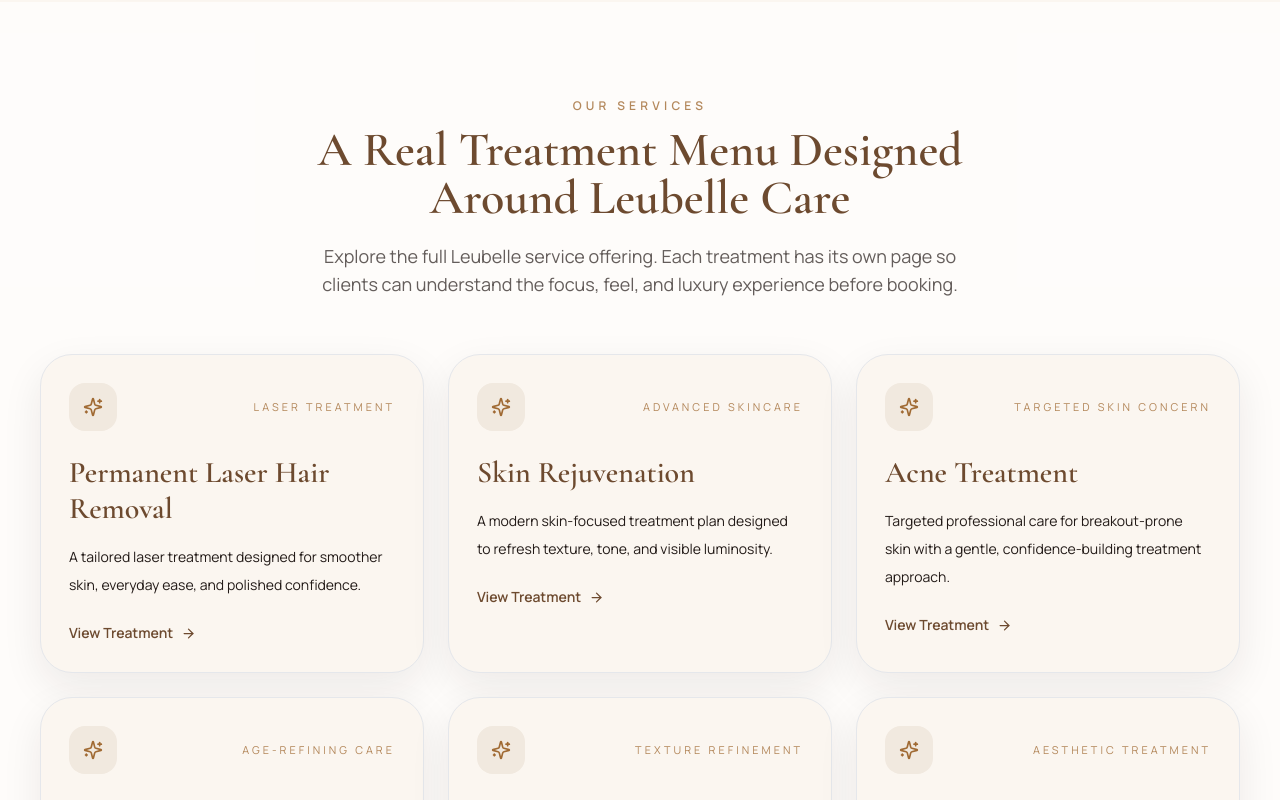
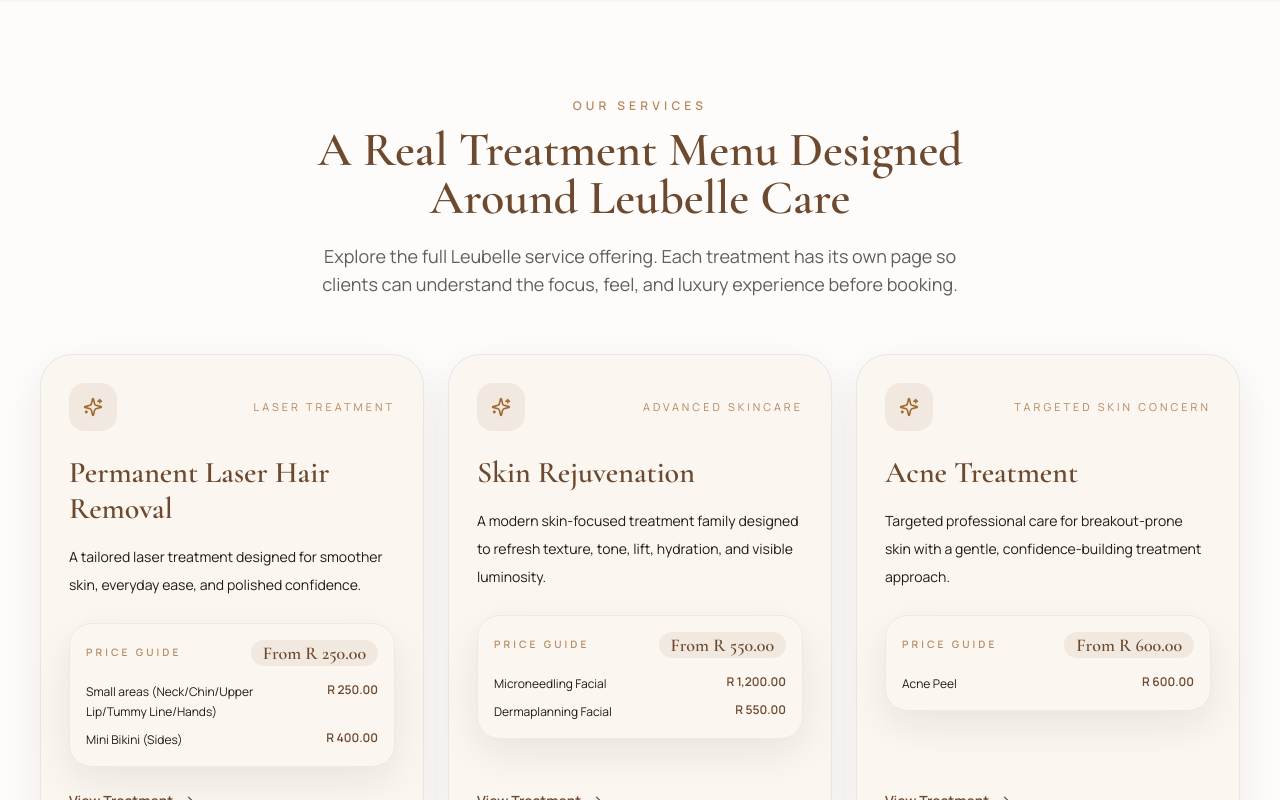
Before and after one commit to ugcreativemill/Leubelle-Beauty-Aesthetics, a React (Vite) app: page / in a window 1280 px wide. Shown: the part 2000-2800 px from the top of the page. Built offline with nearby package versions, Linux system fonts and the light colour scheme; the HTML template or start-up script is replaced by a standard one; a web font is replaced by a local one.

Commit message:
Add treatment pricing and update site copy

```diff
--- a/src/App.jsx
+++ b/src/App.jsx
@@ -397,6 +397,70 @@
   );
 }
 
+function PricePreview({ service }) {
+  if (!service.priceItems?.length) {
+    return null;
+  }
+
+  return (
+    <div className="mt-6 rounded-[1.4rem] border border-bronze/10 bg-white/78 p-4 shadow-soft">
+      <div className="flex items-center justify-between gap-3">
+        <p className="text-[0.64rem] font-semibold uppercase tracking-[0.3em] text-bronze/75">
+          Price Guide
+        </p>
+        <p className="rounded-full bg-sand px-3 py-1 font-serif text-lg font-semibold leading-none text-mocha">
+          From {service.startingPrice}
+        </p>
+      </div>
+      <div className="mt-4 space-y-2">
+        {service.priceItems.slice(0, 2).map((item) => (
+          <div key={`${service.slug}-${item.label}`} className="flex items-start justify-between gap-3">
+            <span className="text-xs leading-5 text-ink/58">{item.label}</span>
+            <span className="shrink-0 text-xs font-semibold text-mocha">{item.price}</span>
+          </div>
+        ))}
+      </div>
+    </div>
+  );
+}
+
+function PriceMenu({ service }) {
+  if (!service.priceItems?.length) {
+    return null;
+  }
+
+  return (
+    <div className="relative mt-8 overflow-hidden rounded-[2.1rem] border border-bronze/10 bg-gradient-to-br from-ivory via-white to-sand/80 p-6 shadow-soft">
+      <div className="absolute right-[-3rem] top-[-3rem] h-32 w-32 rounded-full border border-bronze/10" />
+      <div className="relative z-10 flex flex-col gap-3 border-b border-mocha/10 pb-5 sm:flex-row sm:items-end sm:justify-between">
+        <div>
+          <p className="text-xs font-semibold uppercase tracking-[0.35em] text-bronze/80">
+            Price List
+          </p>
+          <h3 className="mt-2 font-serif text-4xl leading-none text-mocha">Treatment Pricing</h3>
+        </div>
+        <p className="w-fit rounded-full bg-mocha px-4 py-2 font-serif text-xl font-semibold text-white shadow-soft">
+          From {service.startingPrice}
+        </p>
+      </div>
+      <div className="relative z-10 mt-5 grid gap-3">
+        {service.priceItems.map((item) => (
+          <div
+            key={`${service.slug}-${item.label}`}
+            className="grid gap-2 rounded-[1.25rem] border border-white/70 bg-white/82 p-4 shadow-soft sm:grid-cols-[1fr_auto] sm:items-center"
+          >
+            <p className="text-sm font-semibold leading-6 text-ink/74">{item.label}</p>
+            <p className="font-serif text-2xl font-semibold leading-none text-mocha">{item.price}</p>
+          </div>
+        ))}
+      </div>
+      <p className="relative z-10 mt-5 text-xs leading-6 text-ink/50">
+        Rand prices may be confirmed during consultation. Consultation items are quoted after skin assessment.
+      </p>
+    </div>
+  );
+}
+
 function ServiceCard({ service, index }) {
   return (
     <motion.article
@@ -405,7 +469,7 @@
       viewport={{ once: true, amount: 0.2 }}
       transition={{ duration: 0.55, delay: index * 0.04 }}
       whileHover={{ y: -6 }}
-      className="group rounded-[2rem] border border-mocha/8 bg-ivory p-7 shadow-soft transition hover:shadow-luxe"
+      className="group flex h-full flex-col rounded-[2rem] border border-mocha/8 bg-ivory p-7 shadow-soft transition hover:shadow-luxe"
     >
       <div className="flex items-center justify-between gap-4">
         <div className="flex h-12 w-12 items-center justify-center rounded-2xl bg-sand text-bronze">
@@ -417,9 +481,10 @@
       </div>
       <h3 className="mt-6 font-serif text-3xl text-mocha">{service.name}</h3>
       <p className="mt-4 text-sm leading-7 text-ink/68">{service.description}</p>
+      <PricePreview service={service} />
       <a
         href={`/services/${service.slug}`}
-        className="mt-6 inline-flex items-center gap-2 text-sm font-semibold text-mocha transition group-hover:text-bronze"
+        className="mt-auto inline-flex items-center gap-2 pt-6 text-sm font-semibold text-mocha transition group-hover:text-bronze"
       >
         View Treatment
         <ArrowRight size={15} />
@@ -556,7 +621,7 @@
               >
                 {[
                   ['Skin-first luxury', 'Premium facials, laser, and advanced skin rituals'],
-                  ['Personalized approach', 'Consultative, feminine, and carefully tailored'],
+                  ['Personalized approach', 'Consultative, Unisex, and carefully tailored'],
                   ['Sandton studio', 'A calm modern space with soft, elevated comfort']
                 ].map(([title, copy]) => (
                   <div key={title} className="rounded-[1.5rem] bg-ivory/80 p-4">
@@ -659,7 +724,7 @@
                 <p>
                   Every treatment journey begins with understanding your goals, your skin, and
                   the experience you want to have. The result is a studio visit that feels
-                  elevated, feminine, and deeply attentive.
+                  elevated, Unisex, and deeply attentive.
                 </p>
               </div>
               <div className="mt-8 flex flex-wrap gap-4">
@@ -748,6 +813,16 @@
                         </p>
                         <h3 className="mt-3 font-serif text-4xl text-mocha">{item.name}</h3>
                         <p className="mt-4 text-sm leading-7 text-ink/68">{item.overview}</p>
+                        {item.startingPrice ? (
+                          <div className="mt-6 inline-flex items-center gap-3 rounded-full border border-bronze/10 bg-white/82 px-4 py-2 shadow-soft">
+                            <span className="text-[0.64rem] font-semibold uppercase tracking-[0.3em] text-bronze/75">
+                              From
+                            </span>
+                            <span className="font-serif text-xl font-semibold text-mocha">
+                              {item.startingPrice}
+                            </span>
+                          </div>
+                        ) : null}
                       </div>
                       <a
                         href={`/services/${item.slug}`}
@@ -1056,6 +1131,7 @@
                 </p>
                 <p className="mt-4 text-base leading-8 text-ink/72">{service.journey}</p>
               </div>
+              <PriceMenu service={service} />
             </div>
 
             <div className="grid gap-6">
--- a/src/data/services.js
+++ b/src/data/services.js
@@ -12,22 +12,49 @@
     idealFor: ['Face and body hair reduction', 'A smoother long-term maintenance routine', 'Clients who want a polished low-maintenance finish'],
     benefits: ['Supports smoother-looking skin', 'Helps simplify your beauty routine', 'Tailored treatment planning for different areas'],
     journey:
-      'Your session begins with a consultation, treatment mapping, and a calm walk-through of aftercare so you feel informed and at ease.'
+      'Your session begins with a consultation, treatment mapping, and a calm walk-through of aftercare so you feel informed and at ease.',
+    startingPrice: 'R 250.00',
+    priceItems: [
+      { label: 'Small areas (Neck/Chin/Upper Lip/Tummy Line/Hands)', price: 'R 250.00' },
+      { label: 'Mini Bikini (Sides)', price: 'R 400.00' },
+      { label: 'Under-arm', price: 'R 400.00' },
+      { label: 'Half Upper Arms', price: 'R 500.00' },
+      { label: 'Half Arm', price: 'R 600.00' },
+      { label: 'Hollywood Bikini (all off)', price: 'R 800.00' },
+      { label: 'Lower/Upper Back', price: 'R 900.00' },
+      { label: 'Chest/Stomach', price: 'R 900.00' },
+      { label: 'Full Arms', price: 'R 950.00' },
+      { label: 'Upper Half Leg (excl. knees)', price: 'R 1,000.00' },
+      { label: 'Lower Half Leg (incl. knees)', price: 'R 1,100.00' },
+      { label: 'Full Back', price: 'R 1,500.00' },
+      { label: 'Full Leg', price: 'R 1,900.00' }
+    ]
   },
   {
     slug: 'skin-rejuvenation',
     name: 'Skin Rejuvenation',
     category: 'Advanced Skincare',
     description:
-      'A modern skin-focused treatment plan designed to refresh texture, tone, and visible luminosity.',
+      'A modern skin-focused treatment family designed to refresh texture, tone, lift, hydration, and visible luminosity.',
     heroImage:
       'https://images.unsplash.com/photo-1522335789203-aabd1fc54bc9?auto=format&fit=crop&w=1200&q=80',
     overview:
-      'Skin rejuvenation at Leubelle is centered on restoring a fresher, healthier-looking complexion through carefully selected treatment options and a consistent professional approach.',
-    idealFor: ['Dull or tired-looking skin', 'Clients seeking a refined glow', 'Ongoing skin maintenance with a luxury touch'],
-    benefits: ['Supports visible freshness', 'Improves the feel of your skincare routine', 'Helps create a more polished appearance'],
+      'Skin rejuvenation at Leubelle is centered on restoring a fresher, healthier-looking complexion through carefully selected facial and advanced skin treatment options.',
+    idealFor: ['Dull or tired-looking skin', 'Texture, tone, hydration, and lift concerns', 'Ongoing skin maintenance with a luxury touch'],
+    benefits: ['Includes multiple facial and rejuvenation options', 'Supports visible freshness and glow', 'Helps create a more polished appearance'],
     journey:
-      'We begin with your skin concerns and build a treatment flow that feels personal, supportive, and realistic for your lifestyle.'
+      'We begin with your skin concerns and build a treatment flow from options such as microneedling, dermaplanning, Hollywood Facial, Hydrafacial, HIFU, or CO2 Carboxy Facial.',
+    startingPrice: 'R 550.00',
+    priceItems: [
+      { label: 'Microneedling Facial', price: 'R 1,200.00' },
+      { label: 'Dermaplanning Facial', price: 'R 550.00' },
+      { label: 'Hollywood Facial', price: 'Consultation' },
+      { label: 'Hydrafacial', price: 'R 750.00' },
+      { label: 'HIFU', price: 'Consultation' },
+      { label: 'CO2 Carboxy Facial', price: 'Consultation' },
+      { label: 'Pigment Corrector Peel', price: 'R 600.00' },
+      { label: 'Glow Peel', price: 'R 600.00' }
+    ]
   },
   {
     slug: 'acne-treatment',
@@ -42,7 +69,9 @@
     idealFor: ['Breakout-prone skin', 'Congested skin needing professional support', 'Clients wanting a guided skin journey'],
     benefits: ['Supports a clearer-looking complexion', 'Offers professional guidance for ongoing care', 'Approached with sensitivity and consistency'],
     journey:
-      'Every acne-focused session starts with understanding your skin history, triggers, and current routine so the treatment plan feels informed and personal.'
+      'Every acne-focused session starts with understanding your skin history, triggers, and current routine so the treatment plan feels informed and personal.',
+    startingPrice: 'R 600.00',
+    priceItems: [{ label: 'Acne Peel', price: 'R 600.00' }]
   },
   {
     slug: 'wrinkle-treatment',
@@ -72,7 +101,9 @@
     idealFor: ['Visible texture concerns', 'Clients wanting a gradual skin refinement journey', 'Areas needing focused professional care'],
     benefits: ['Supports a more even-looking finish', 'Encourages confidence in your skin', 'Planned with realistic ongoing care in mind'],
     journey:
-      'We assess the area, discuss your goals, and guide you through a treatment path that feels practical, supportive, and tailored.'
+      'We assess the area, discuss your goals, and guide you through a treatment path that feels practical, supportive, and tailored.',
+    startingPrice: 'R 450.00',
+    priceItems: [{ label: 'Treatment per hand sized area', price: 'R 450.00' }]
   },
   {
     slug: 'spider-veins-treatment',
@@ -87,7 +118,9 @@
     idealFor: ['Clients wanting an aesthetic refinement', 'Targeted visible vein concerns', 'Luxury-led professional care'],
     benefits: ['Supports a neater-looking finish', 'Delivered in a calm studio environment', 'Consultation-led treatment planning'],
     journey:
-      'Consultation comes first so we can understand the treatment area, answer your questions, and guide you on what to expect.'
+      'Consultation comes first so we can understand the treatment area, answer your questions, and guide you on what to expect.',
+    startingPrice: 'R 450.00',
+    priceItems: [{ label: 'Treatment per hand sized area', price: 'R 450.00' }]
   },
   {
     slug: 'vaginal-rejuvenation-tightening',
@@ -102,7 +135,12 @@
     idealFor: ['Clients seeking discreet intimate care', 'A consultation-led supportive environment', 'Treatments delivered with professionalism and privacy'],
     benefits: ['Private and respectful client journey', 'Carefully guided consultations', 'Luxury service standard from start to finish'],
     journey:
-      'Appointments are handled with calm professionalism, clear communication, and a gentle, client-centered pace.'
+      'Appointments are handled with calm professionalism, clear communication, and a gentle, client-centered pace.',
+    startingPrice: 'R 1,300.00',
+    priceItems: [
+      { label: 'Single session', price: 'R 1,300.00' },
+      { label: '3 sessions', price: 'R 3,000.00' }
+    ]
   },
   {
     slug: 'hydrafacial',
@@ -117,7 +155,9 @@
     idealFor: ['Dull or dehydrated skin', 'Special-event prep', 'Clients seeking an instantly refreshed finish'],
     benefits: ['Supports hydration and glow', 'Leaves skin feeling polished', 'A luxurious reset for your complexion'],
     journey:
-      'Your treatment is delivered in a calm, pampering flow that leaves room for both visible freshness and a true self-care experience.'
+      'Your treatment is delivered in a calm, pampering flow that leaves room for both visible freshness and a true self-care experience.',
+    startingPrice: 'R 750.00',
+    priceItems: [{ label: 'Hydrafacial', price: 'R 750.00' }]
   },
   {
     slug: 'carbon-laser-facial',
@@ -132,7 +172,9 @@
     idealFor: ['Clients wanting a clarified complexion', 'A polished modern skin refresh', 'Luxury facial care with advanced appeal'],
     benefits: ['Supports visible skin clarity', 'Fits into glow-focused treatment plans', 'Feels modern, sleek, and professional'],
     journey:
-      'We tailor the appointment around your skin goals, explain the treatment process, and guide you with thoughtful aftercare recommendations.'
+      'We tailor the appointment around your skin goals, explain the treatment process, and guide you with thoughtful aftercare recommendations.',
+    startingPrice: 'R 700.00',
+    priceItems: [{ label: 'Carbon Laser Facial', price: 'R 700.00' }]
   },
   {
     slug: 'laser-tattoo-removal',
@@ -162,7 +204,65 @@
     idealFor: ['Uneven-looking tone', 'Clients pursuing complexion refinement', 'A guided treatment plan with professional support'],
     benefits: ['Supports a more even-looking appearance', 'Works well within a broader skincare journey', 'Treatment planning based on your individual skin needs'],
     journey:
-      'We assess your concerns carefully, explain the treatment direction clearly, and support you with thoughtful aftercare guidance.'
+      'We assess your concerns carefully, explain the treatment direction clearly, and support you with thoughtful aftercare guidance.',
+    startingPrice: 'R 600.00',
+    priceItems: [{ label: 'Pigment Corrector Peel', price: 'R 600.00' }]
+  },
+  {
+    slug: 'skin-tag-removal',
+    name: 'Skin Tag Removal',
+    category: 'Targeted Skin Concern',
+    description:
+      'A precise, consultation-led treatment for clients who want small skin tags handled with calm professional care.',
+    heroImage:
+      'https://images.unsplash.com/photo-1556228720-195a672e8a03?auto=format&fit=crop&w=1200&q=80',
+    overview:
+      'Skin tag removal at Leubelle is designed for targeted refinement in a professional setting. Appointment timing depends on the number and complexity of the areas being treated.',
+    idealFor: ['Small visible skin tags', 'Clients wanting focused professional care', 'Treatment plans based on appointment time'],
+    benefits: ['Clear time-based pricing', 'Handled with privacy and professionalism', 'Consultation-led guidance before treatment'],
+    journey:
+      'Your appointment begins with a focused assessment so we can confirm the area, expected timing, and the best treatment approach.',
+    startingPrice: 'R 450.00',
+    priceItems: [
+      { label: '0 - 20 min', price: 'R 450.00' },
+      { label: '20 - 40 min', price: 'R 600.00' },
+      { label: '40 min +', price: 'R 1,000.00' }
+    ]
+  },
+  {
+    slug: 'wax-hair-removal',
+    name: 'Wax Hair Removal',
+    category: 'Waxing',
+    description:
+      'A smooth, polished waxing menu for face and body areas, delivered with Leubelle attention and comfort.',
+    heroImage:
+      'https://images.unsplash.com/photo-1556228724-4f9d0b77fb9b?auto=format&fit=crop&w=1200&q=80',
+    overview:
+      'Our waxing treatments are designed for clients who want a neat, confident finish with a menu that covers both focused areas and full-body options.',
+    idealFor: ['Face and body waxing', 'Quick maintenance appointments', 'Clients who prefer classic hair removal'],
+    benefits: ['Clear area-by-area pricing', 'Combo options for facial waxing', 'Women and men full-body options available'],
+    journey:
+      'We keep the appointment simple, hygienic, and comfortable, with guidance on the right option for the areas you want treated.',
+    startingPrice: 'R 110.00',
+    priceItems: [
+      { label: 'Eyebrows', price: 'R 110.00' },
+      { label: 'Lip', price: 'R 110.00' },
+      { label: 'Chin', price: 'R 110.00' },
+      { label: 'Brow + Lip + Chin (Combo)', price: 'R 300.00' },
+      { label: 'Underarms', price: 'R 180.00' },
+      { label: 'Half Arm', price: 'R 190.00' },
+      { label: 'Full Arm', price: 'R 250.00' },
+      { label: 'Half Leg', price: 'R 240.00' },
+      { label: '3/4 Leg', price: 'R 250.00' },
+      { label: 'Full Leg', price: 'R 310.00' },
+      { label: 'Bikini Line', price: 'R 220.00' },
+      { label: 'Brazilian', price: 'R 280.00' },
+      { label: 'Hollywood', price: 'R 330.00' },
+      { label: 'Full Face (incl. neck)', price: 'R 390.00' },
+      { label: 'Full Body Wax (Women)', price: 'R 1,400.00' },
+      { label: 'Full Body Wax (Men)', price: 'R 1,450.00' },
+      { label: 'Nose/Ears/Small Spot', price: 'R 110.00' }
+    ]
   }
 ];
 
```
Also changed, not shown: src/components/Navbar.jsx (+11 -10 lines).
